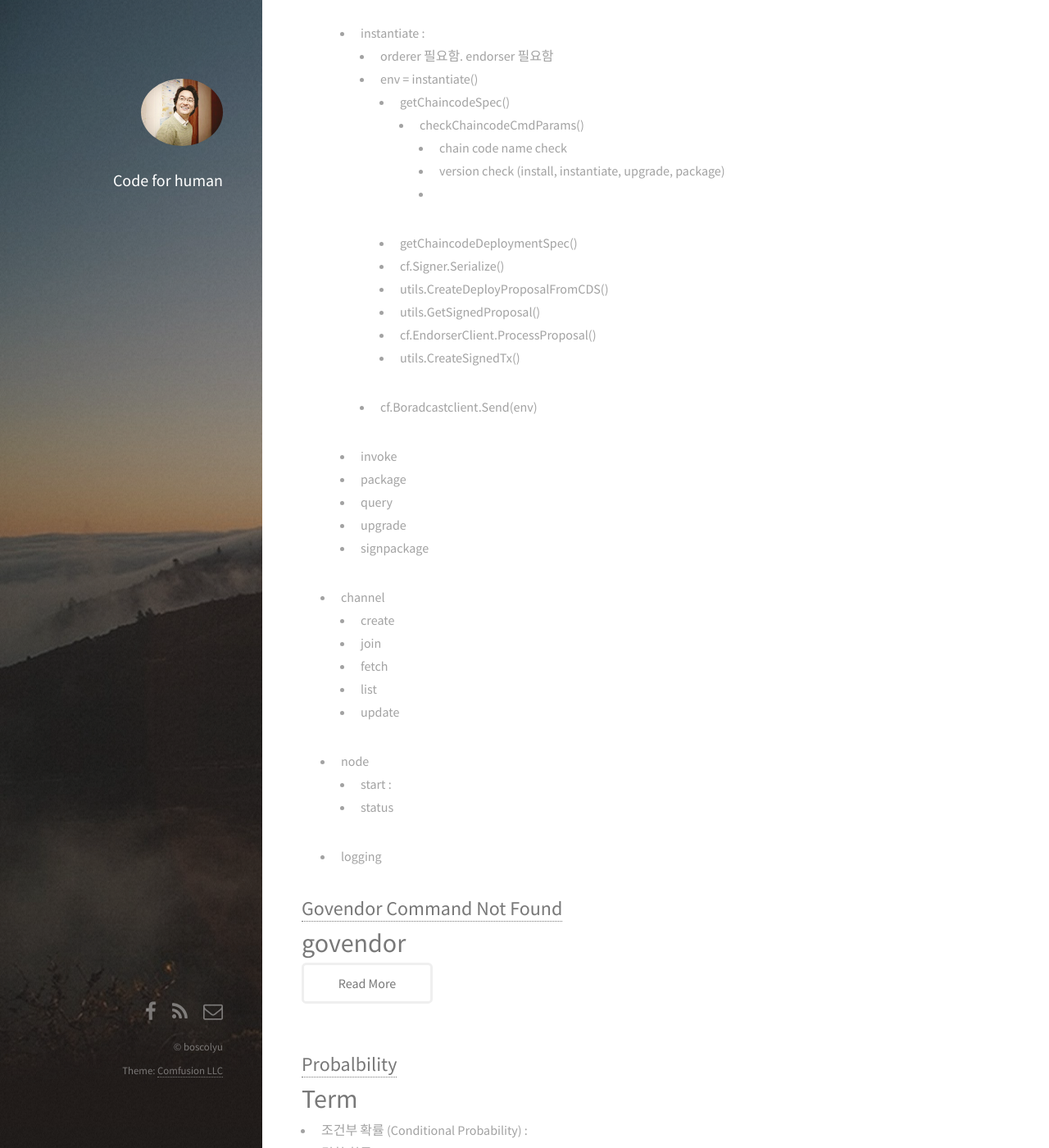
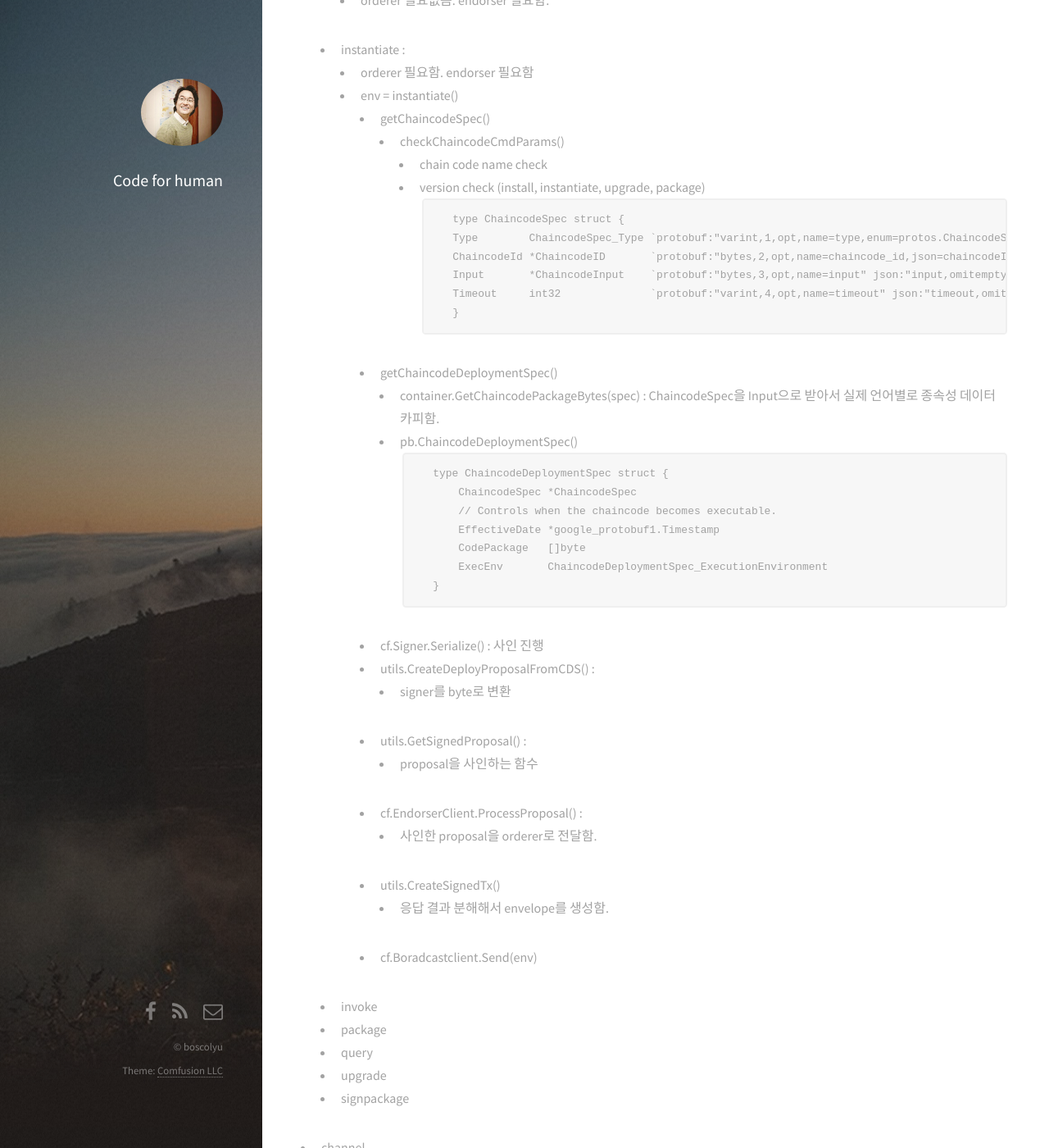
Before and after one commit to boscolyu/boscolyu.github.io, a Jekyll site: the page built from _posts/2018-02-05-hyperledger-peer.markdown, in a window 1280 px wide and 1400 px high, scrolled down 491 px. Shown: the whole window at 82% size. Built offline with Jekyll 4.4.1, drawn with Linux system fonts in a browser that asks for light colours; nearby versions of some CDN libraries; some of the changed text lies outside the part shown.

Commit message:
modify footer article count to 3, modify the hyperledger peer content

````diff
--- a/_posts/2018-02-05-hyperledger-peer.markdown
+++ b/_posts/2018-02-05-hyperledger-peer.markdown
@@ -6,45 +6,75 @@ Date: February 1, 2018
 Meta: "IT, GO"
 ---
 
-* peer
-    * chain code
-        * go language만 지원하면 Java는 지원하지 않음.
-```
-chaincodeLang = strings.ToUpper(chaincodeLang)
-if pb.ChaincodeSpec_Type_value[chaincodeLang] == int32(pb.ChaincodeSpec_JAVA) {
-    return nil, fmt.Errorf("Java chaincode is work-in-progress and disabled")
-}
-```
+# peer
+* chain code
+    * go language만 지원하면 Java는 지원하지 않음.
+    ```
+    chaincodeLang = strings.ToUpper(chaincodeLang)
+    if pb.ChaincodeSpec_Type_value[chaincodeLang] == int32(pb.ChaincodeSpec_JAVA) {
+        return nil, fmt.Errorf("Java chaincode is work-in-progress and disabled")
+    }
+    ```
 
-        * install
-            * orderer 필요없음. endorser 필요함.
-        * instantiate :
-            * orderer 필요함. endorser 필요함
-            * env = instantiate()
-                * getChaincodeSpec()
-                    * checkChaincodeCmdParams()
-                        * chain code name check
-                        * version check (install, instantiate, upgrade, package)
-                        *
-                * getChaincodeDeploymentSpec()
-                * cf.Signer.Serialize()
-                * utils.CreateDeployProposalFromCDS()
-                * utils.GetSignedProposal()
-                * cf.EndorserClient.ProcessProposal()
-                * utils.CreateSignedTx()
+    * install
+        * orderer 필요없음. endorser 필요함.
+    * instantiate :
+        * orderer 필요함. endorser 필요함
+        * env = instantiate()
+            * getChaincodeSpec()
+                * checkChaincodeCmdParams()
+                    * chain code name check
+                    * version check (install, instantiate, upgrade, package)
+                ```
+                    type ChaincodeSpec struct {
+	                    Type        ChaincodeSpec_Type `protobuf:"varint,1,opt,name=type,enum=protos.ChaincodeSpec_Type" json:"type,omitempty"`
+                        ChaincodeId *ChaincodeID       `protobuf:"bytes,2,opt,name=chaincode_id,json=chaincodeId" json:"chaincode_id,omitempty"`
+	                    Input       *ChaincodeInput    `protobuf:"bytes,3,opt,name=input" json:"input,omitempty"`
+	                    Timeout     int32              `protobuf:"varint,4,opt,name=timeout" json:"timeout,omitempty"`
+                    }
+                ```
+            * getChaincodeDeploymentSpec()
+                * container.GetChaincodePackageBytes(spec) : ChaincodeSpec을 Input으로 받아서 실제 언어별로 종속성 데이터 카피함.
+                * pb.ChaincodeDeploymentSpec()
+                ```
+                    type ChaincodeDeploymentSpec struct {
+	                    ChaincodeSpec *ChaincodeSpec
+	                    // Controls when the chaincode becomes executable.
+	                    EffectiveDate *google_protobuf1.Timestamp
+	                    CodePackage   []byte
+	                    ExecEnv       ChaincodeDeploymentSpec_ExecutionEnvironment
+                    }
+                ```
+            * cf.Signer.Serialize() : 사인 진행
+            * utils.CreateDeployProposalFromCDS() :
+                * signer를 byte로 변환
+            * utils.GetSignedProposal() :
+                * proposal을 사인하는 함수
+            * cf.EndorserClient.ProcessProposal() :
+                * 사인한 proposal을 orderer로 전달함.
+            * utils.CreateSignedTx()
+                * 응답 결과 분해해서 envelope를 생성함.
             * cf.Boradcastclient.Send(env)
-        * invoke
-        * package
-        * query
-        * upgrade
-        * signpackage
-    * channel
-        * create
-        * join
-        * fetch
-        * list
-        * update
-    * node
-        * start :
-        * status
-    * logging
+    * invoke
+    * package
+    * query
+    * upgrade
+    * signpackage
+* channel
+    * create
+        * sendCreateChainTransaction()
+            * configTx 파일에서 설정 정보를 읽어옴. unmarshalling
+            * 유효성 체크함.
+            * orderer로 요청함.
+        * getGenesisBlock :
+        * marshal : block 정보를 marshalling함.
+        * writeFile() : genesis block을 기록함.
+    * join
+        *
+    * fetch
+    * list
+    * update
+* node
+    * start :
+    * status
+* logging
--- a/index.html
+++ b/index.html
@@ -17,7 +17,7 @@ layout: default
 
   <section>
     <div class="row">
-      {% for post in site.posts offset:1 %}
+      {% for post in site.posts limit:3 %}
         <article class="{% cycle '6u', '6u$' %} 12u(small)">
           <header>
             <h2><a href="{{ post.url }}">{{ post.Title }}</a></h2>
````
